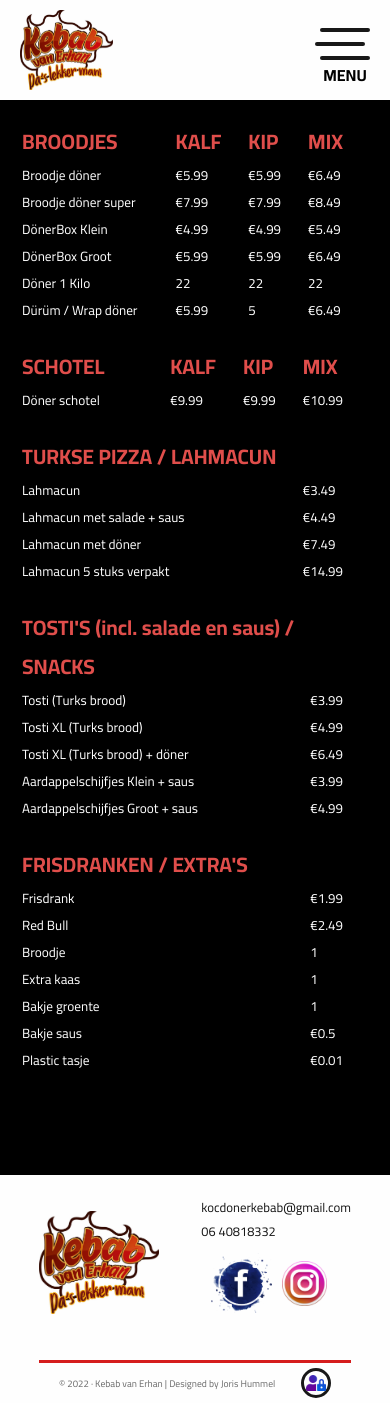
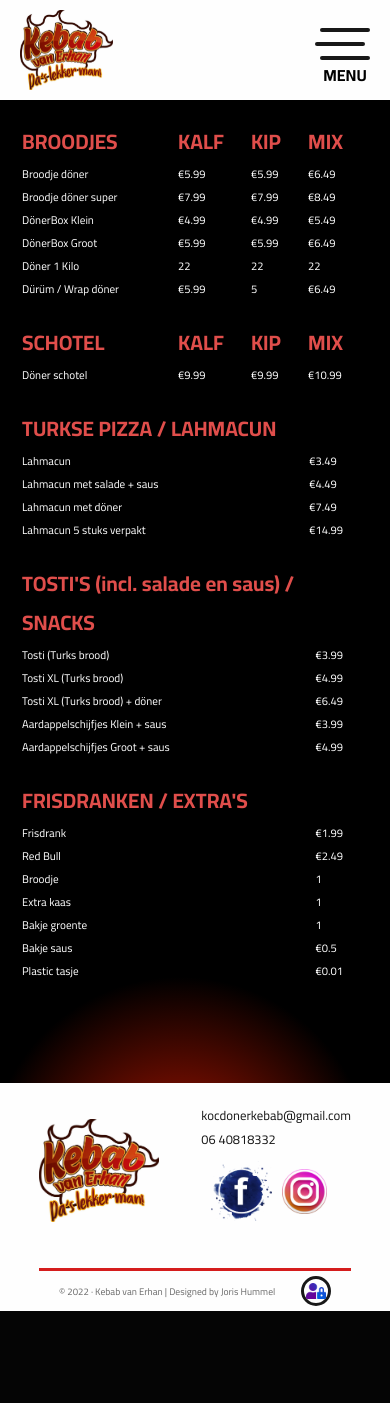
Before and after one commit to ItzJoris03/KebabVanErhan, a PHP site: page /menu/index.php in a window 390 px wide. After the commit the page ends 1311 px from the top, so only its background shows below. Run offline with PHP 8.4, Linux system fonts and the light colour scheme; data comes from the database, SQL or seed files in the repository; style sheets or scripts are compiled from the project's sources; some libraries are stand-ins or nearby versions.

Commit message:
some bugs on phone exists

```diff
--- a/assets/styles/menu/style.css
+++ b/assets/styles/menu/style.css
@@ -20,7 +20,6 @@ main .container {
 }
 
 main .container .menu {
-  z-index: 2;
   display: -webkit-box;
   display: -ms-flexbox;
   display: flex;
@@ -109,7 +108,7 @@ main .container .menu .type th:not(:first-child) {
     padding: 0 20px;
   }
   main .menu > * {
-    font-size: smaller !important;
+    font-size: .8rem;
   }
   main .bttm_overlay {
     bottom: -35%;
@@ -122,4 +121,13 @@ main .container .menu .type th:not(:first-child) {
     bottom: 0;
   }
 }
+
+@media only screen and (max-width: 400px) {
+  main .menu > * {
+    font-size: .7rem;
+  }
+  .bttm_overlay {
+    top: 90%;
+  }
+}
 /*# sourceMappingURL=style.css.map */
--- a/assets/styles/menu/style.scss
+++ b/assets/styles/menu/style.scss
@@ -13,7 +13,6 @@ main {
         margin: 0 auto;
         min-width: fit-content;
         .menu {
-            z-index: 2;
             display: flex;
             max-height: 700px;
             flex-flow: column wrap;
@@ -21,7 +20,6 @@ main {
             overflow: hidden;
             column-gap: 50px;
             .type {
-                // min-width: 500px;
                 max-width: 500px;
                 width: 100%;
                 height: fit-content;
@@ -84,7 +82,7 @@ main {
     main {
         padding: 0 20px;
         .menu > * {
-            font-size: smaller !important;
+            font-size: .8rem;
         }
         .bttm_overlay {
             bottom: -35%;
@@ -98,3 +96,15 @@ main {
         bottom: 0;
     }
 }
+
+@media only screen and (max-width: 400px) {
+    main  {
+        .menu > * {
+            font-size: .7rem;
+        }
+    }
+
+    .bttm_overlay {
+        top: 90%;
+    }
+}
--- a/assets/styles/nav/style.css
+++ b/assets/styles/nav/style.css
@@ -184,16 +183,26 @@ nav ul .navcontent li img {
   nav ul {
     position: absolute;
     width: 0px;
+    right: 100%;
     height: 0;
-    -webkit-transition: width,height 1s;
-    transition: width,height 1s;
-    overflow: hidden;
+    top: calc(var(--navbar-height) + 20px);
+    -webkit-transition: width,height,right 1s;
+    transition: width,height,right 1s;
   }
   nav ul li a.logo {
     display: none;
   }
+  nav ul .navcontent {
+    display: none;
+    -webkit-transform: skew(0deg, 75deg) translate(80%, 20%);
+            transform: skew(0deg, 75deg) translate(80%, 20%);
+    width: -webkit-fit-content;
+    width: -moz-fit-content;
+    width: fit-content;
+    height: calc(100vh - var(--navbar-height) - 20px);
+  }
   nav .open ~ ul {
-    z-index: -1;
+    z-index: 90;
     display: -webkit-box;
     display: -ms-flexbox;
     display: flex;
--- a/assets/styles/nav/style.scss
+++ b/assets/styles/nav/style.scss
@@ -9,6 +9,7 @@ nav {
     padding: 10px 0;
     height: fit-content;
     background-color: var(--clr-white);
+    z-index: 99;
     & > .logo,
     & > .hamburger {
         display: none;
@@ -89,9 +90,9 @@ nav {
             display: flex;
             flex-direction: column;
             align-items: center;
+            outline: none;
             z-index: 99;
             & > * { transition: all .8s; }
-            &:not(.open):hover,
             &.open {
                 .line {
                     height: 4px;
@@ -102,10 +103,10 @@ nav {
                     margin-bottom: 10px;
                 }
                     &.top {
-                        transform: translateY(15px) rotate(45deg);
+                        transform: translateY(14px) rotate(45deg);
                     }
                     &.bottom {
-                        transform: translateY(-15px) rotate(-45deg);
+                        transform: translateY(-14px) rotate(-45deg);
                     }
                     &.middle {
                         width: 0px;
@@ -117,7 +118,6 @@ nav {
                 cursor: pointer;
             }
 
-            &.open:hover .line,
             &:not(.open) .line {
                 height: 4px;
                 border-radius: 5rem;
@@ -141,39 +141,42 @@ nav {
         ul {
             position: absolute;
             width: 0px;
+            right: 100%;
             height: 0;
-            transition: width,height 1s;
-            overflow: hidden;
+            top: calc(var(--navbar-height) + 20px);
+            transition: width,height,right 1s;
+            // overflow: hidden;
             li a.logo {
                 display: none;
+            }
+            .navcontent {
+                display: none;
+                transform:  skew(0deg, 75deg) translate(80%, 20%);
+                width: fit-content;
+                height: calc(100vh - var(--navbar-height) - 20px);
             }
         }
 
         .open ~ ul {
-            z-index: -1;
+            z-index: 90;
             display: flex;
             flex-direction: column;
             position: absolute;
-            top: calc(var(--navbar-height) + 20px);
-            right: -10%;
-            height: 200vh;
-            width: 250vw;
+            right: 0;
+            height: 375vw;
+            width: 200vw;
             background-color: var(--clr-menu);
             justify-content: flex-start;
             align-content: left;
             transform:  skew(0deg, -75deg) translateZ(-10px);
             & > .navcontent {
                 display: block;
-                transform:  skew(0deg, 75deg) translate(130%, 20%);
-                width: fit-content;
-                height: calc(100vh - var(--navbar-height) - 20px);
-                opacity: 1;
                 .menu {
                     display: block;
                 }
                 a {
                     color: var(--clr-white);
-                    font-size: 2rem;
+                    font-size: 1.6rem;
                     &::after {
                         display: none;
                     }
```
Also changed, not shown: other parts of assets/styles/nav/style.css (+15 -24 lines), 2 other files.
